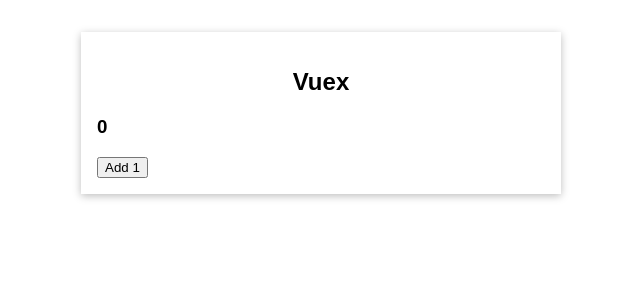
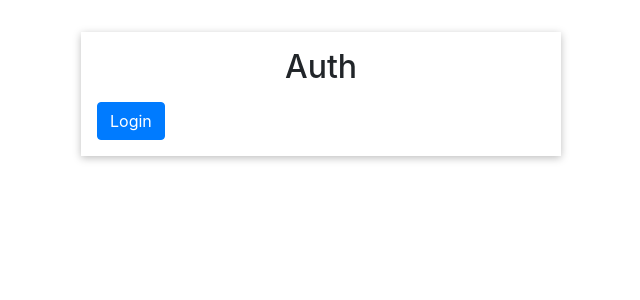
Before and after one commit to james-muriithi/vuex-starter-project, a Vue app: page / in a window 1280 px wide. Shown: the top 300 px of the page, without its empty margins (319-959 px from the left). Built offline with nearby package versions, Linux system fonts and the light colour scheme.

Commit message:
map getters and actions

```diff
--- a/package.json
+++ b/package.json
@@ -8,6 +8,7 @@
     "lint": "vue-cli-service lint"
   },
   "dependencies": {
+    "bootstrap": "^4.6.0",
     "core-js": "^3.6.5",
     "vue": "^3.0.0",
     "vuex": "^4.0.0"
--- a/src/App.vue
+++ b/src/App.vue
@@ -1,17 +1,24 @@
 <template>
-  <base-container title="Vuex">
+  <base-container title="Vuex" v-if="userIsAuthenticated">
+  <div class="dropdown-divider"></div>
     <h3>{{ counter }}</h3>
-    <button @click="addOne">Add 1</button>
+    <button class="btn btn-primary" @click="addOne">Add 1</button>
+  </base-container>
+
+  <base-container title="Auth">
+    <user-auth></user-auth>
   </base-container>
 </template>
 
 <script>
 import { mapGetters } from "vuex";
 import BaseContainer from './components/BaseContainer.vue';
+import UserAuth from "./components/UserAuth.vue";
 
 export default {
   components: {
     BaseContainer,
+    UserAuth
   },
   computed: {
     // counter() {
@@ -19,7 +26,8 @@
     //   return this.$store.getters.finalCount;
     // },
     ...mapGetters({
-      counter: 'finalCount'
+      counter: 'finalCount',
+      userIsAuthenticated: 'userIsAuthenticated'
     })
   },
   methods: {
--- /dev/null
+++ b/src/components/UserAuth.vue
@@ -0,0 +1,19 @@
+<template>
+    <div class="mt-3">
+        <button class="btn btn-primary" @click="login" v-if="!userIsAuthenticated">Login</button>
+        <button class="btn btn-danger ml-3" @click="logout" v-else>Logout</button>
+    </div>
+</template>
+
+<script>
+import { mapActions, mapGetters } from 'vuex'
+
+export default {
+    methods: {
+        ...mapActions(['login', 'logout'])
+    },
+    computed: {
+        ...mapGetters(['userIsAuthenticated']),
+    }
+}
+</script>
--- a/src/main.js
+++ b/src/main.js
@@ -1,5 +1,6 @@
 import { createApp } from 'vue';
 import { createStore } from 'vuex';
+import 'bootstrap/dist/css/bootstrap.min.css';
 
 import App from './App.vue';
 
@@ -7,22 +8,35 @@
 const store = createStore({
   state() {
     return {
-      counter: 0
+      counter: 0,
+      isLoggedIn: false
     };
   },
   getters: {
     finalCount: state => {
       return state.counter;
+    },
+    userIsAuthenticated(state){
+      return state.isLoggedIn
     }
   },
   mutations: {
     increment(state) {
       state.counter++;
+    },
+    setAuth(state, payload) {
+      state.isLoggedIn = payload.isAuth;
     }
   },
   actions: {
     increment(context) {
       context.commit('increment');
+    },
+    login(context) {
+      context.commit('setAuth', { isAuth: true });
+    },
+    logout(context) {
+      context.commit('setAuth', { isAuth: false });
     }
   }
 });
```
Also changed, not shown: 1 other file (tests, documents, lock files or other folders).
